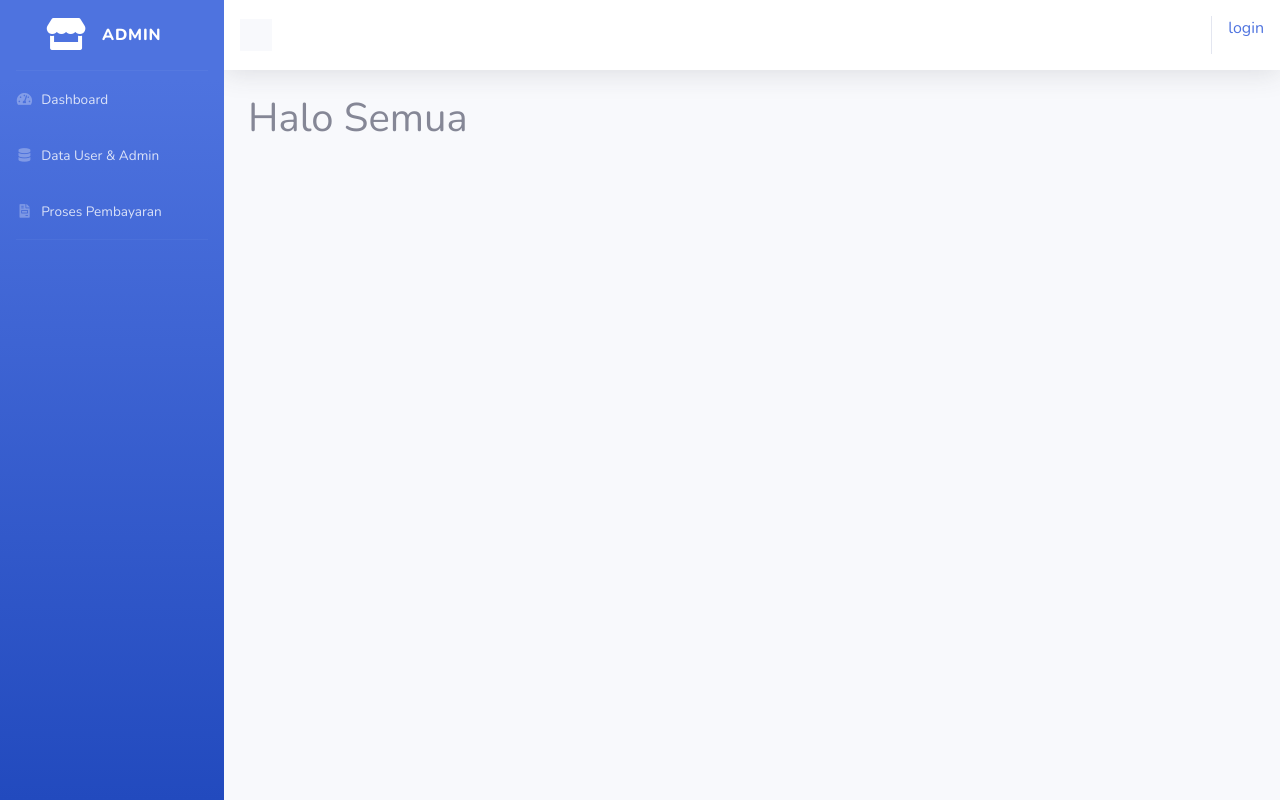
After one commit to LukmanAP/Reservasi_Petshop, a CodeIgniter app: page /petshop/admin/proses_pembayaran/tampil_pembayaran in a window 1280 px wide. The commit adds this page. Run offline with CodeIgniter, Linux system fonts and the light colour scheme; some libraries are stand-ins or nearby versions.

Commit message:
hapus stuck posisi

```diff
--- a/application/controllers/admin/proses_pembayaran.php
+++ b/application/controllers/admin/proses_pembayaran.php
@@ -0,0 +1,11 @@
+<?php
+	class Proses_pembayaran extends CI_Controller {
+
+		public function tampil_pembayaran() {
+			$this->load->view('tamplates_admin/header');
+			$this->load->view('tamplates_admin/sidebar');
+			$this->load->view('admin/pembayaran/proses_pembayaran');
+			$this->load->view('tamplates/footer');
+		}
+	}
+?>
--- /dev/null
+++ b/application/views/admin/pembayaran/proses_pembayaran.php
@@ -0,0 +1,3 @@
+<div class="container-fluid">
+	<h1>Halo Semua</h1>
+</div>
--- a/application/views/tamplates_admin/sidebar.php
+++ b/application/views/tamplates_admin/sidebar.php
@@ -1,7 +1,7 @@
 <body id="page-top">
 
     <!-- Page Wrapper -->
-    <div id="wrapper" style="overflow: hidden; position: fixed; height: 100vh;">
+    <div id="wrapper">
 
         <!-- Sidebar -->
         <ul  class="navbar-nav bg-gradient-primary sidebar sidebar-dark accordion" id="accordionSidebar" >
@@ -32,7 +32,7 @@
             </li>
 
 			<li class="nav-item">
-                <a class="nav-link" href="<?php echo base_url('admin/invoice') ?>">
+                <a class="nav-link" href="<?php echo base_url('admin/proses_pembayaran/tampil_pembayaran') ?>">
                     <i class="fas fa-fw fa-file-invoice"></i>
                     <span>Proses Pembayaran</span></a>
             </li>
```
